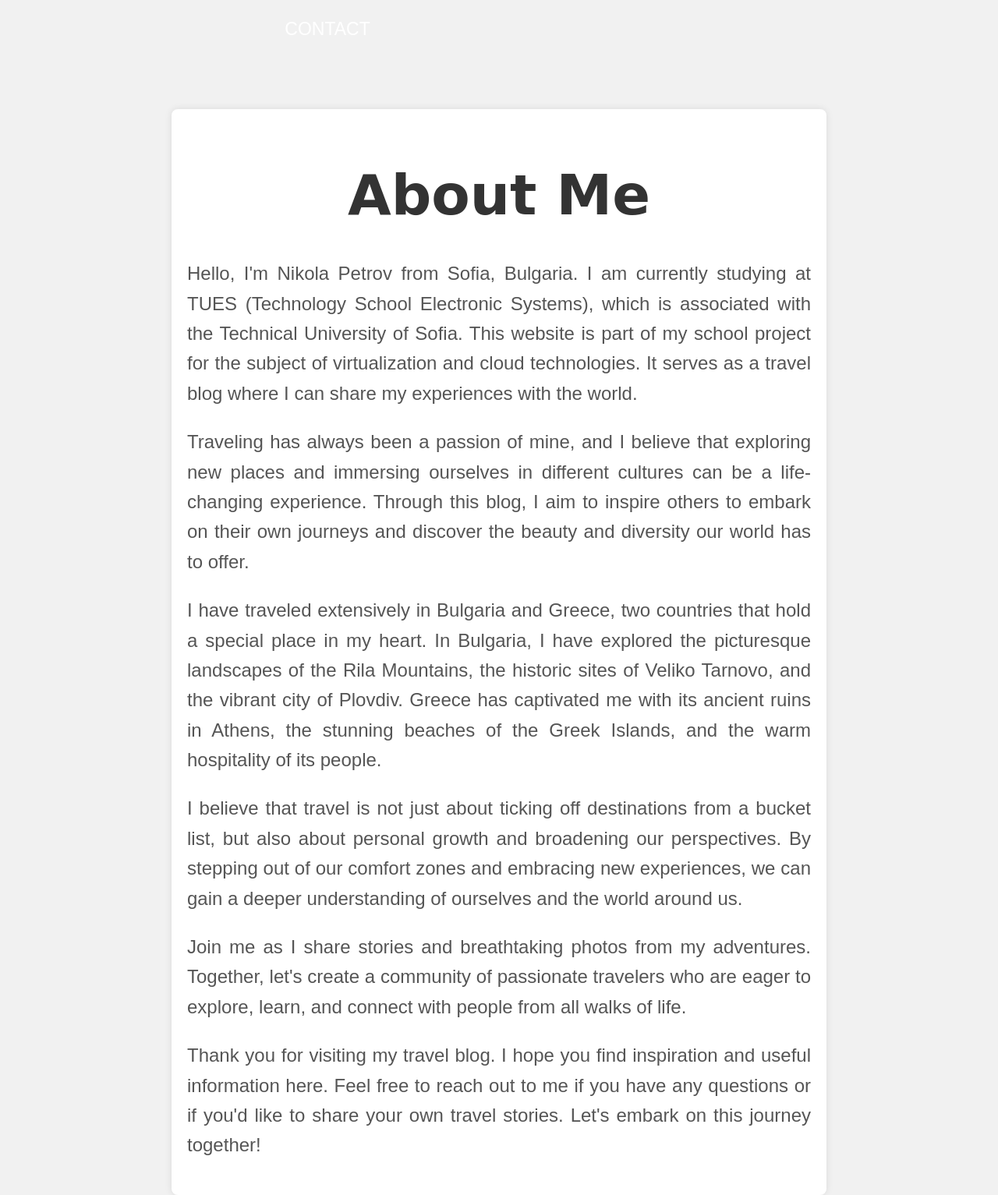
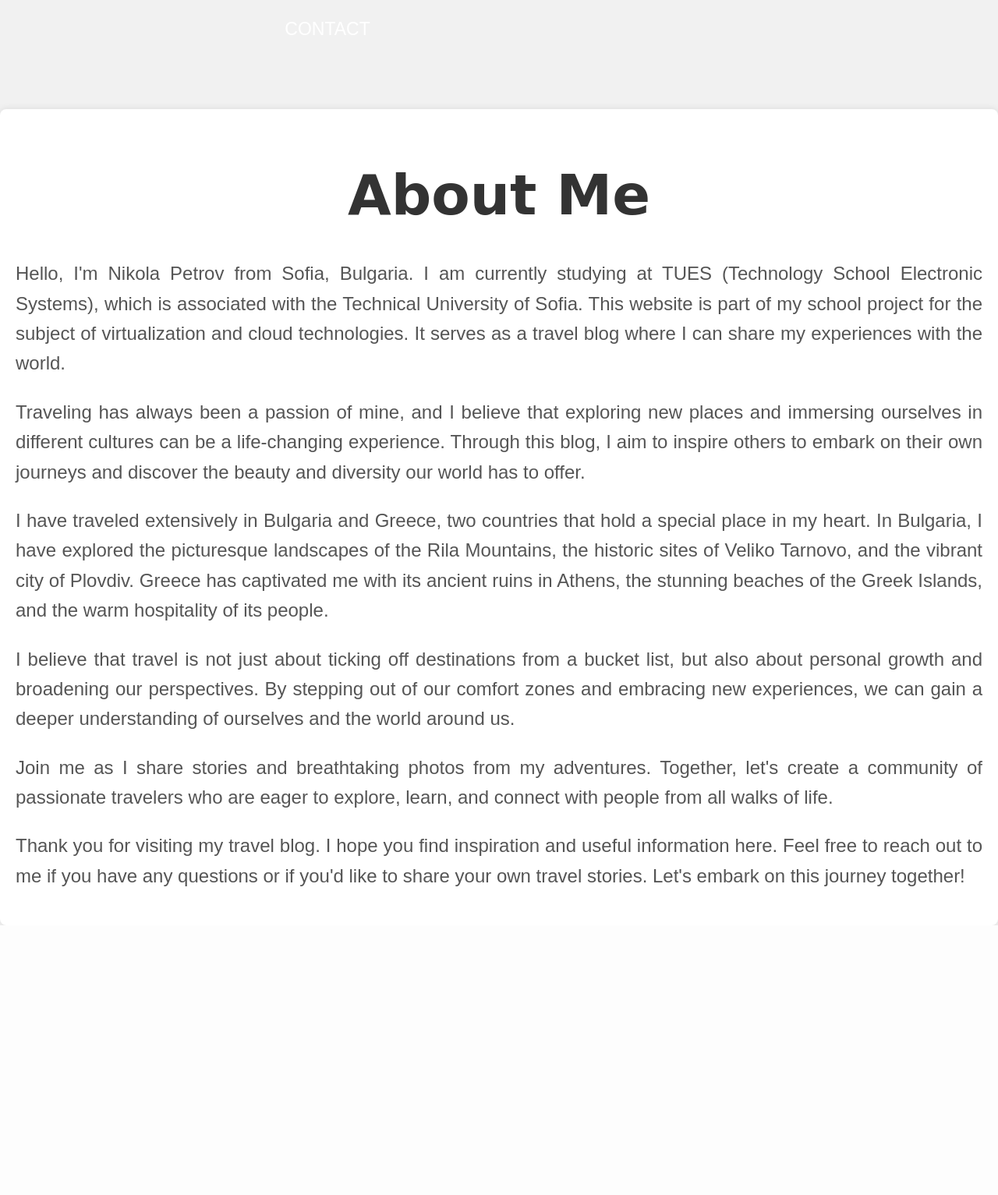
Before and after one commit to ItsRizee/vot_project, a Flask app: page /about in a window 1280 px wide. Shown: the whole page at 78% size. After the commit the page ends 1187 px from the top, so only its background shows below. Run offline with Flask 3, Linux system fonts and the light colour scheme.

Commit message:
Finalized about.html

```diff
--- a/templates/about.html
+++ b/templates/about.html
@@ -12,7 +12,7 @@
     }
 
     .container {
-        max-width: 800px;
+        max-width: 1300px;
         margin: 140px auto 0; /* Updated margin */
         padding: 20px;
         background-color: #fff;
```
